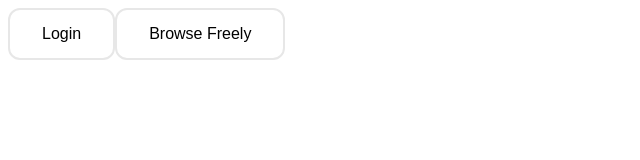
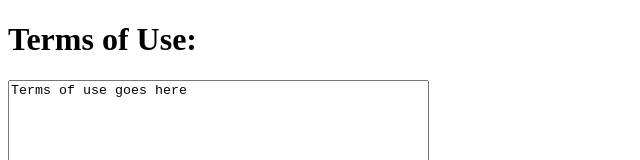
Before and after one commit to jbis95/hcigp43, a plain HTML site: page index.html in a window 1280 px wide. Both pictures are taken after a click on the button "Browse Freely". Shown: the top 160 px of the page, without its empty margins (0-640 px from the left). Drawn offline with Linux system fonts and the light colour scheme.

Commit message:
implemented sample terms of use

```diff
--- a/script.js
+++ b/script.js
@@ -10,7 +10,7 @@ function homepage()
   var htmlPage =
   "<div id=\"content\">" +
     "<button class=\"button\" id=\"login\" onclick=\"login()\">Login</button>" +
-    "<button class=\"button\" id=\"browseFreely\">Browse Freely</button>" +
+    "<button class=\"button\" id=\"browseFreely\" onclick=\"browseFreely()\">Browse Freely</button>" +
   "</div>"
 
   pageBody[0].innerHTML = htmlPage;
@@ -21,8 +21,8 @@ function login()
   var htmlPage =
   "<div id=\"content\">" +
     "<form id=\"loginForm\">" +
-      "<input type=\"text\" name=\"username\" id=\"usernameField\" placeholder=\"username\">" +
-      "<input type=\"password\" name=\"password\" id=\"passwordField\" placeholder=\"password\">" +
+      "<input type=\"text\" id=\"usernameField\" placeholder=\"username\">" +
+      "<input type=\"password\" id=\"passwordField\" placeholder=\"password\">" +
       "<input type=\"submit\" value=\"login\" id=\"login\">" +
     "</form>" +
 "" +
@@ -31,3 +31,16 @@ function login()
 
   pageBody[0].innerHTML = htmlPage;
 }
+
+function browseFreely()
+{
+  var htmlPage =
+  "<div id=\"content\">" +
+    "<h1>Terms of Use:</h1>" +
+    "<textarea readonly id=\"tos\" name=\"tos\" rows=\"30\" cols=\"50\">" +
+    "Terms of use goes here" +
+    "</textarea>" +
+  "</div>"
+
+  pageBody[0].innerHTML = htmlPage;
+}
--- a/style.css
+++ b/style.css
@@ -19,3 +19,7 @@
 }
 
 .button:hover {background-color: #e7e7e7;}
+
+textarea {
+  resize: none;
+}
```
